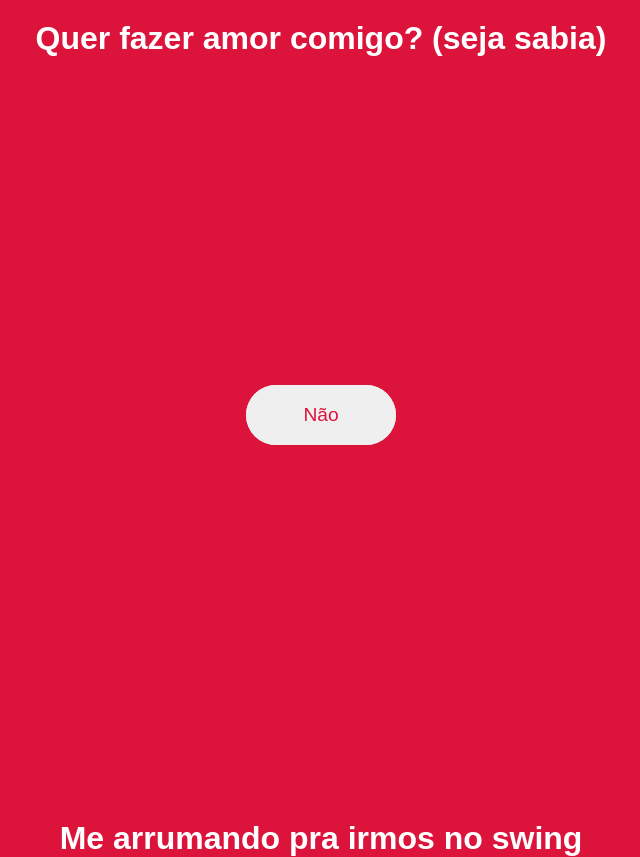
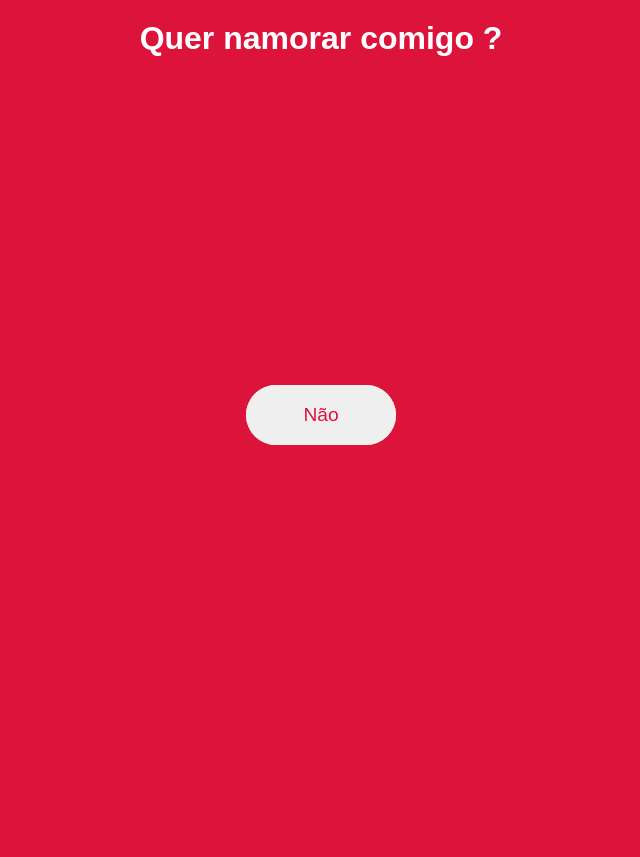
Before and after one commit to MaxOliveiraJr/swing, a plain HTML site: page index.html in a window 1280 px wide. Shown: the whole page, without its empty margins (319-959 px from the left). After the commit the page ends 800 px from the top, so only its background shows below. Drawn offline with Linux system fonts and the light colour scheme.

Commit message:
fix: mudde

```diff
--- a/index.html
+++ b/index.html
@@ -62,7 +62,7 @@
     </style>
 </head>
 <body>
-    <h1 class="p">Quer fazer amor comigo? (seja sabia)</h1>
+    <h1 class="p">Quer namorar comigo ?</h1>
     <div class="box1">
 
         <button class="bt yes" onclick="yesClick()">
@@ -77,7 +77,7 @@
 
 
     </div>
-    <h1 class="y">Me arrumando pra irmos no swing</h1>
+
     <div class="box2">
         <img src="./eu-te-amo.jpg" alt="">
     </div>
```
